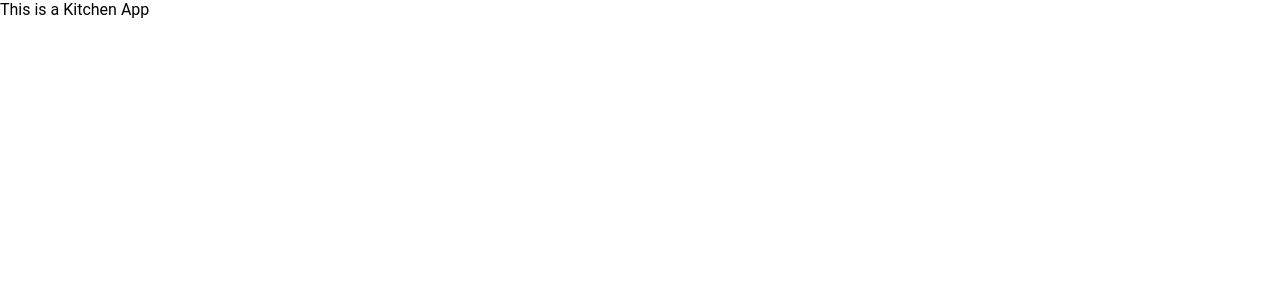
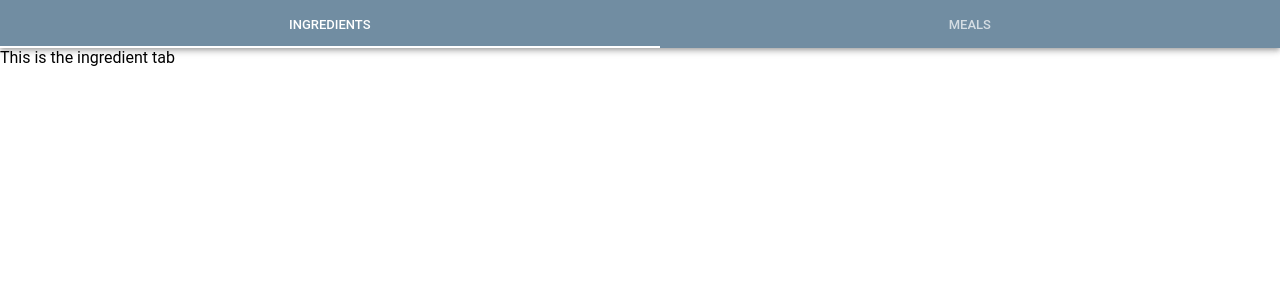
Before and after one commit to dlarouche/track-the-rack, a React (Create React App) app: page /kitchen in a window 1280 px wide. Shown: the top 300 px of the page. Built offline with nearby package versions, Linux system fonts and the light colour scheme.

Commit message:
Initial set up appBar (tabs)

```diff
--- a/src/App.js
+++ b/src/App.js
@@ -8,8 +8,8 @@ import KitchenApp from './components/KitchenApp';
 const App = () => (
   <Switch>
     <Route exact path='/' component={Home}/>
-    <Route exact path='/waiter' component={WaiterApp}/>
-    <Route exact path='/kitchen' component={KitchenApp}/>
+    <Route path='/waiter' component={WaiterApp}/>
+    <Route path='/kitchen' component={KitchenApp}/>
   </Switch>
 )
 
--- /dev/null
+++ b/src/components/IngredientsTab.js
@@ -0,0 +1,9 @@
+import React from 'react';
+
+const IngredientsTab = () => (
+  <div>
+    This is the ingredient tab
+  </div>
+)
+
+export default IngredientsTab;
--- a/src/components/KitchenApp.js
+++ b/src/components/KitchenApp.js
@@ -1,9 +1,57 @@
-import React from 'react'
+import React, { Component }from 'react'
+import AppBar from '@material-ui/core/AppBar';
+import Tabs from '@material-ui/core/Tabs';
+import Tab from '@material-ui/core/Tab';
+import { Switch, Route } from 'react-router-dom';
 
-const KitchenApp = () => (
-  <div>
-    This is a Kitchen App
-  </div>
-)
+import IngredientsTab from './IngredientsTab';
+import MealsTab from './MealsTab';
+
+const styles = {
+  tabs: {
+
+  }
+}
+
+
+class KitchenApp extends Component {
+
+  state = {
+    ingredients: [],
+    meals: [],
+    value: 0
+  }
+
+  handleChange = (event, value) => {
+    this.setState({ value });
+  };
+
+  handleChangeIndex = index => {
+    this.setState({ value: index });
+  };
+
+  render() {
+    return (
+    <div>
+      <AppBar position="static">
+        <Tabs
+            value={this.state.value}
+            onChange={this.handleChange}
+            fullWidth
+            style={styles.tabs}
+        >
+          <Tab label="Ingredients" />
+          <Tab label="Meals" />
+        </Tabs>
+      </AppBar>
+        <Switch>
+          <Route exact path='/kitchen' component={IngredientsTab}/>
+          <Route exact path='/kitchen/ingredients' component={IngredientsTab}/>
+          <Route exact path='/kitchen/meals' component={MealsTab}/>
+        </Switch>
+    </div>
+    )
+  }
+}
 
 export default KitchenApp;
--- /dev/null
+++ b/src/components/MealsTab.js
@@ -0,0 +1,9 @@
+import React from 'react';
+
+const MealsTab = () => (
+  <div>
+    This is the meals tab
+  </div>
+)
+
+export default MealsTab;
```
